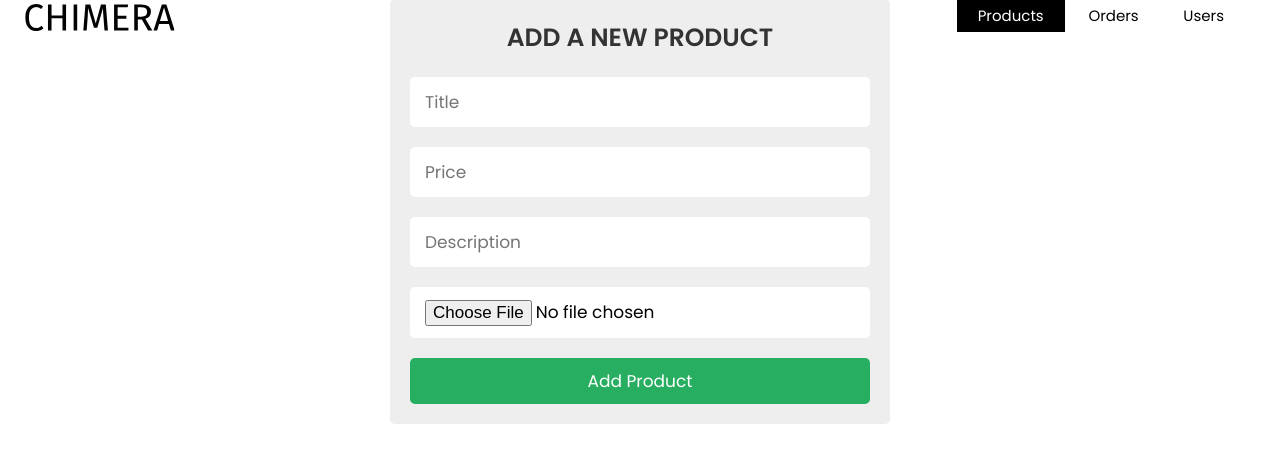
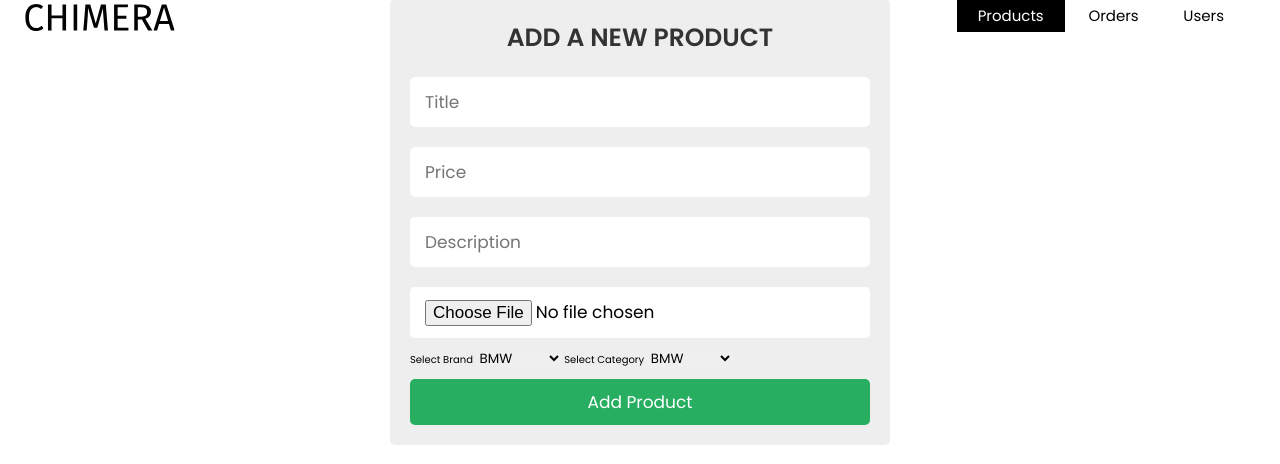
Before and after one commit to orpseall/project, a PHP site: page /admin/admin.php in a window 1280 px wide. Shown: the part 21-485 px from the top of the page. Run offline with PHP 8.4, Linux system fonts and the light colour scheme.

Commit message:
brand and categories dropdown added

```diff
--- a/actions/signup_action.php
+++ b/actions/signup_action.php
@@ -13,10 +13,10 @@
     $contact=$_POST['customer_contact'];
     $userrole=$_POST['userrole'];
 
-    //echo "$name,$email,$country,$city,$contact,$userrole";
-    $results = storeCustomer_ctr($name,$email,$password,$country,$city,$contact,$userrole);
+    echo "$name,$email,$country,$city,$contact,$userrole";
+    //$results = storeCustomer_ctr($name,$email,$password,$country,$city,$contact,$userrole);
 
-    header("location: ../index.php");
+    //header("location: ../index.php");
 
 
 
--- a/admin/admin.php
+++ b/admin/admin.php
@@ -11,6 +11,7 @@
 
    <!-- custom css file link  -->
    <link rel="stylesheet" href="../css/admin.css">
+
 
 
 </head>
@@ -30,6 +31,8 @@
 	</header>
 
 
+
+
 <!-- add product form -->
     <div class="container">
         <div class="admin-product-form-container">
@@ -39,6 +42,36 @@
                 <input type="number" placeholder="Price" name="product_price" class="box">
                 <input type="text" placeholder="Description" name="product_desc" class="box">
                 <input type="file" accept="image/png, image/jpeg, image/jpg" name="product_image" class="box">
+
+                <!-- brand selection -->
+                <div>
+                <label>Select brand</label>
+                <select>
+                  <option value = "BMW"> BMW
+                  </option>
+                  <option value = "Mercedes"> Mercedes
+                  </option>
+                  <option value = "Audi"> Audi
+                  </option>
+                  <option value = "Skoda"> Skoda
+                  </option>
+               </select>
+
+               <!-- Category selection -->
+
+               <label>Select category</label>
+                <select>
+                  <option value = "BMW"> BMW
+                  </option>
+                  <option value = "Mercedes"> Mercedes
+                  </option>
+                  <option value = "Audi"> Audi
+                  </option>
+                  <option value = "Skoda"> Skoda
+                  </option>
+               </select>
+               </div>
+
                 <input type="submit" class="btn" name="add_product" value="add product">
             </form>
         </div>
```
Also changed, not shown: css/admin.css (line endings or trailing spaces).
